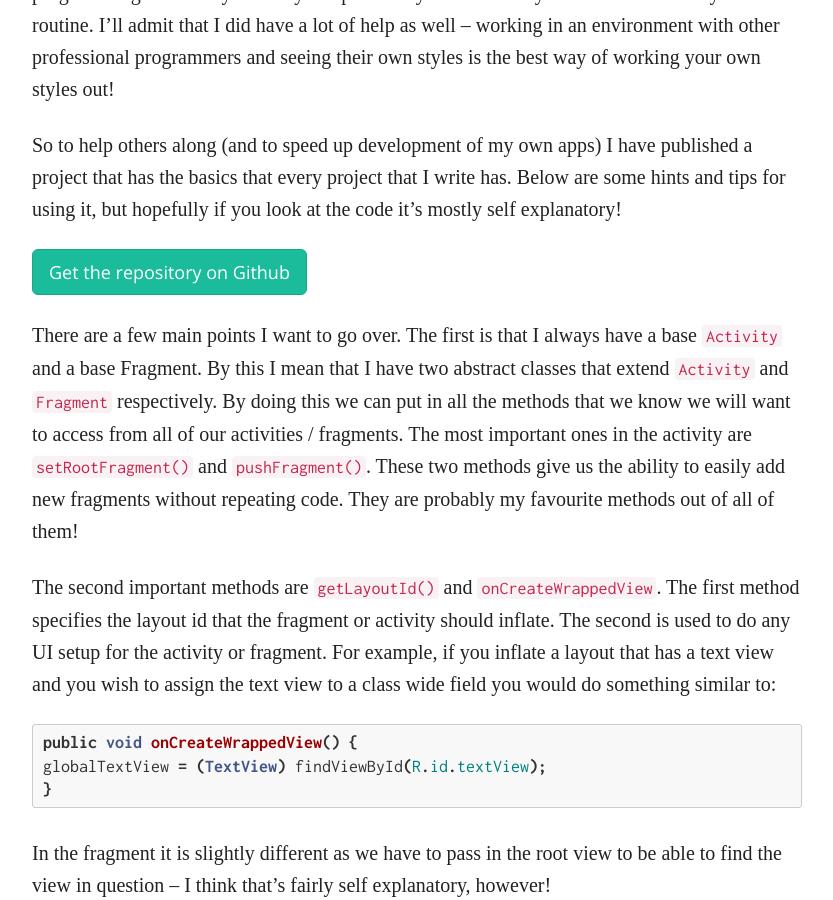
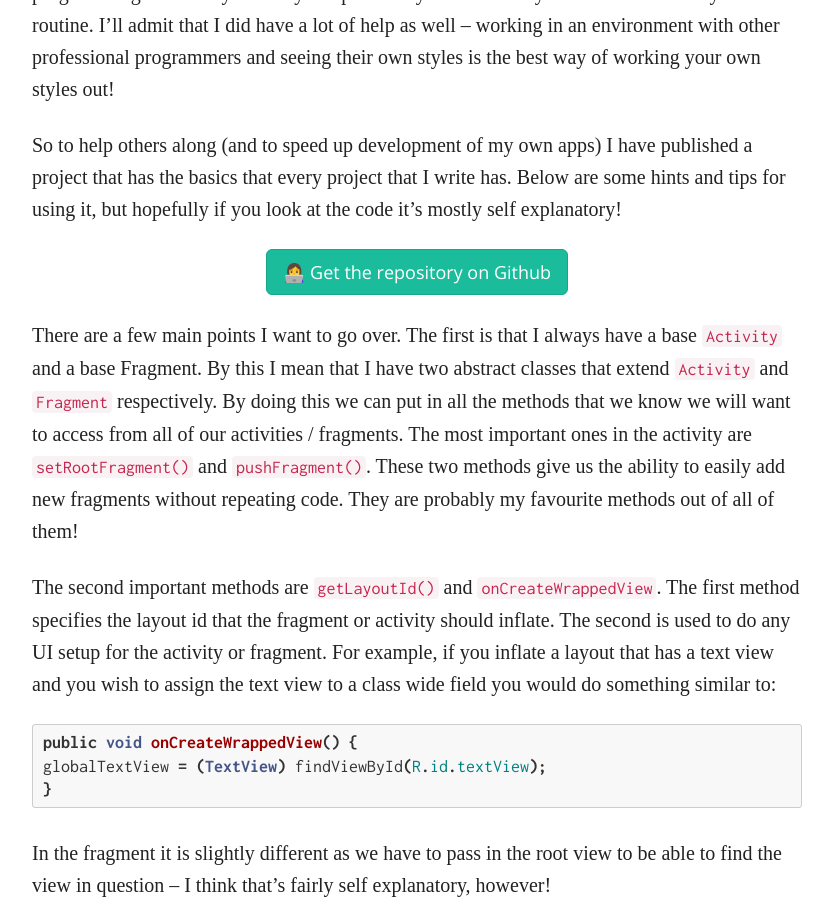
Before and after one commit to Geekhole/geekhole.github.io2, a Jekyll site: the page built from _posts/2016-11-12-the-app-foundation.md, in a window 1280 px wide and 900 px high, scrolled down 652 px. Shown: the whole window, without its empty margins (223-1056 px from the left). Built offline with Jekyll 4.4.1, drawn with Linux system fonts in a browser that asks for light colours; some web fonts are replaced; comment, search, counter and statistics services are not loaded.

Commit message:
Removed test post, fixed old post.

```diff
--- a/_posts/2016-11-12-the-app-foundation.md
+++ b/_posts/2016-11-12-the-app-foundation.md
@@ -12,9 +12,9 @@ The foundation of any app is very important. If you’ve been developing for a w
 
 So to help others along (and to speed up development of my own apps) I have published a project that has the basics that every project that I write has. Below are some hints and tips for using it, but hopefully if you look at the code it’s mostly self explanatory!
 
-<p class="align-center">
+<p class="text-center">
   <a role="button" class="btn btn-primary btn-lg" href="https://github.com/Geekhole/Foundations">
-    Get the repository on Github
+    👩‍💻 Get the repository on Github
   </a>
 </p>
 
```
